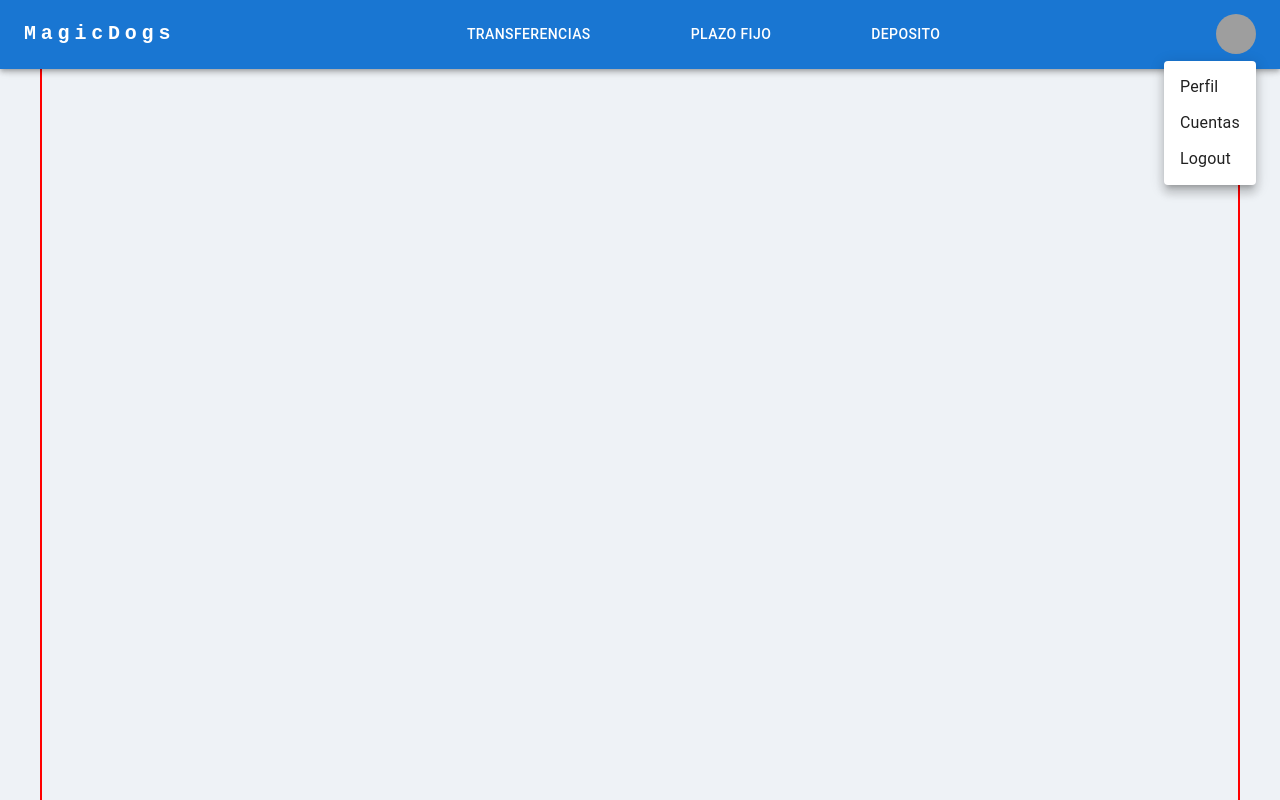
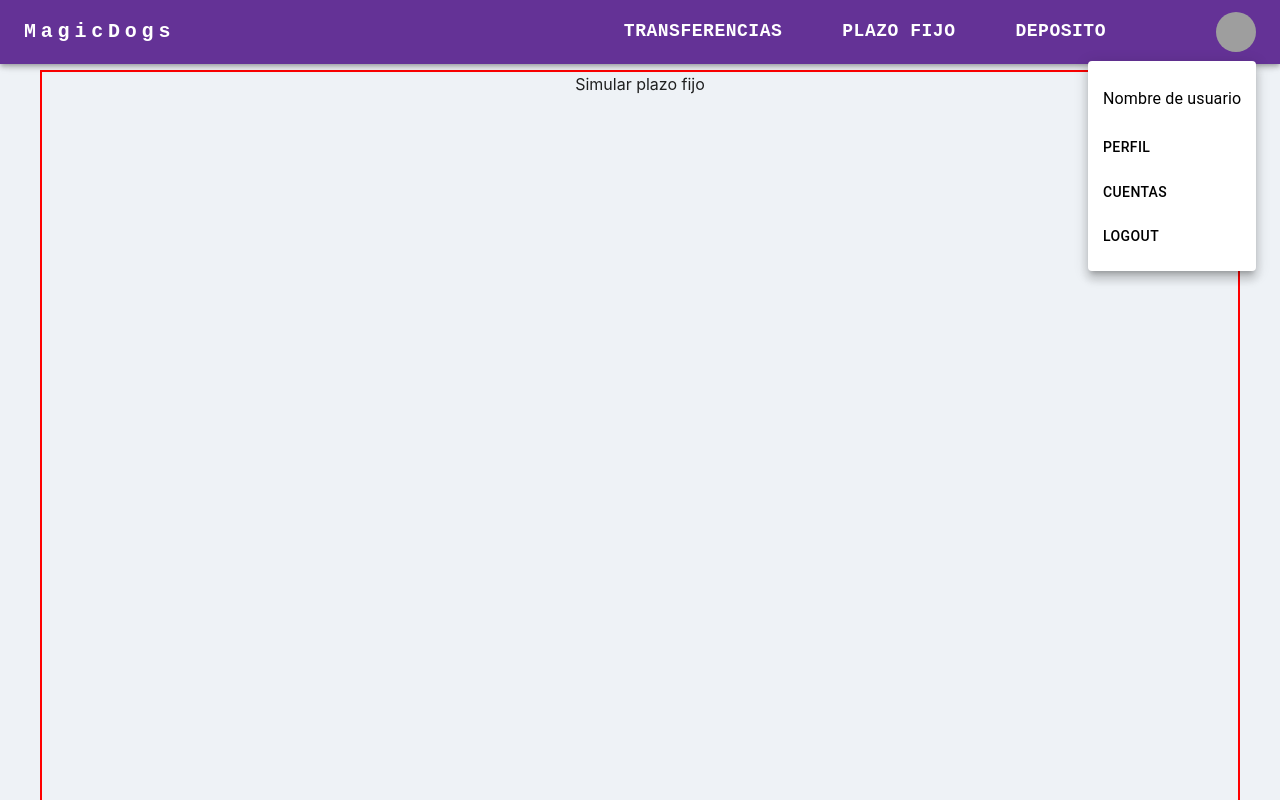
Before and after one commit to alkemyTech/BBVA-FS-W4-Front-T1, a React (Vite) app: page /simular-plazo-fijo in a window 1280 px wide. Both pictures are taken after a click on the button "Open settings". Shown: the top 800 px of the page. Built offline with nearby package versions, Linux system fonts and the light colour scheme; grey boxes are pictures that could not be loaded.

Commit message:
navbar terminado falta pulir diseño

```diff
--- a/src/UI/Page/index.jsx
+++ b/src/UI/Page/index.jsx
@@ -5,7 +5,7 @@ export default function Page(props){
     return(
         <>
             <Header/>
-            <main style={{minHeight:"150vh", border: '2px solid red'}}>{props.children}</main>
+            <main style={{minHeight:"150vh", border: '2px solid red', marginTop: '30px'}}>{props.children}</main>
 
         </>
     );
--- a/src/components/Header/Navbar/index.jsx
+++ b/src/components/Header/Navbar/index.jsx
@@ -9,8 +9,6 @@ import Container from '@mui/material/Container';
 import Avatar from '@mui/material/Avatar';
 import Button from '@mui/material/Button';
 import Tooltip from '@mui/material/Tooltip';
-import MenuItem from '@mui/material/MenuItem';
-import AdbIcon from '@mui/icons-material/Adb';
 import { useState } from 'react';
 
 const pages = ['Transferencias', 'Plazo fijo', 'Deposito'];
@@ -36,14 +34,13 @@ export default function Navbar() {
   };
 
   return (
-    <AppBar position="fixed" sx={{backdropFilter: blur(8)}}>
+    <AppBar position="fixed" sx={{backgroundColor: 'rgba(100, 50, 150)'}}>
       <Container maxWidth="xl">
         <Toolbar disableGutters>
           {/*Logo y nombre*/}
-
           <Typography variant="h6" noWrap component="a" href="#Home"
             sx={{ mr: 2, display: { xs: 'none', md: 'flex' }, fontFamily: 'monospace',
-              fontWeight: 700, letterSpacing: '.3rem', color: 'inherit', textDecoration: 'none',}}>
+              fontWeight: 700, letterSpacing: '.3rem', color: 'inherit', textDecoration: 'none'}}>
             MagicDogs
           </Typography>
           {/*Menu Hambur pantalla chica*/}
@@ -59,11 +56,16 @@ export default function Navbar() {
               transformOrigin={{ vertical: 'top', horizontal: 'left',}}
               open={Boolean(anchorElNav)} onClose={handleCloseNavMenu}
               sx={{display: { xs: 'block', md: 'none' }}}>
-              {pages.map((page) => (
-                <MenuItem key={page} onClick={handleCloseNavMenu}>
-                  <Typography textAlign="center">{page}</Typography>
-                </MenuItem>
-              ))}
+
+              <Button onClick={handleCloseNavMenu} href='#transferencia'
+                sx={{ my: 1, color: 'black', display: 'block', paddingLeft:'15px'}}>
+                Transferencias </Button>
+              <Button onClick={handleCloseNavMenu} href='#plazo-fijo'
+                sx={{ my: 1, color: 'black', display: 'block', paddingLeft:'15px'}}>
+                Plazo fijo </Button>
+              <Button onClick={handleCloseNavMenu} href='#deposito'
+                sx={{ my: 1, color: 'black', display: 'block', paddingLeft:'15px'}}>
+                Deposito </Button>
             </Menu>
           </Box>
           {/*Logo y nombre pantalla chica*/}
@@ -74,15 +76,19 @@ export default function Navbar() {
             MagicDogs
           </Typography>
           {/*Navbar opciones pantalla grande*/}
-          <Box sx={{ flexGrow: 1, display: { xs: 'none', md: 'flex' }, justifyContent: 'center' }}>
+          <Box sx={{ flexGrow: 1, display: { xs: 'none', md: 'flex' }, justifyContent: 'flex-end',
+                paddingRight: '80px'}}>
             <Button onClick={handleCloseNavMenu} href='#transferencia'
-                sx={{ my: 2, color: 'white', display: 'block', padding: '6px 50px' }}>
+                sx={{ my: 1, color: 'white', display: 'block', padding: '6px 30px',
+                     fontFamily: 'monospace', fontWeight: 600, fontSize: 18 }}>
                 Transferencias </Button>
             <Button onClick={handleCloseNavMenu} href='#plazo-fijo'
-                sx={{ my: 2, color: 'white', display: 'block', padding: '6px 50px' }}>
+                sx={{ my: 1, color: 'white', display: 'block', padding: '6px 30px',
+                   fontFamily: 'monospace', fontWeight: 600, fontSize: 18  }}>
                 Plazo fijo </Button>
             <Button onClick={handleCloseNavMenu} href='#deposito'
-                sx={{ my: 2, color: 'white', display: 'block', padding: '6px 50px' }}>
+                sx={{ my: 1, color: 'white', display: 'block', padding: '6px 30px',
+                    fontFamily: 'monospace' , fontWeight: 600, fontSize: 18 }}>
                 Deposito </Button>
           </Box>
           {/*Perfil usuario pantalla grande*/}
@@ -90,6 +96,7 @@ export default function Navbar() {
             {/*Foto perfil pantalla grande*/}
             <Tooltip title="Open settings">
               <IconButton onClick={handleOpenUserMenu} sx={{ p: 0 }}>
+
                 <Avatar alt="Imagen de usuario" src="Imagen de usuario" />
               </IconButton>
             </Tooltip>
@@ -98,12 +105,17 @@ export default function Navbar() {
               anchorOrigin={{ vertical: 'top', horizontal: 'right'}} keepMounted
               transformOrigin={{ vertical: 'top', horizontal: 'right'}}
               open={Boolean(anchorElUser)} onClose={handleCloseUserMenu}>
+              <Typography sx={{ my: 1, color: 'black', display: 'block', padding:'10px 15px'}}>Nombre de usuario</Typography>
             {/*Menu usuario opciones*/}
-              {settings.map((setting) => (
-                <MenuItem key={setting} onClick={handleCloseUserMenu}>
-                  <Typography textAlign="center">{setting}</Typography>
-                </MenuItem>
-              ))}
+              <Button onClick={handleCloseUserMenu} href='#perfil'
+                sx={{ my: 1, color: 'black', display: 'block', paddingLeft:'15px'}}>
+                Perfil</Button>
+              <Button onClick={handleCloseUserMenu} href='#cuentas'
+                sx={{ my: 1, color: 'black', display: 'block', paddingLeft:'15px'}}>
+                Cuentas</Button>
+              <Button onClick={handleCloseUserMenu} href='#logout'
+                sx={{ my: 1, color: 'black', display: 'block', paddingLeft:'15px'}}>
+                Logout</Button>
             </Menu>
           </Box>
         </Toolbar>
```
